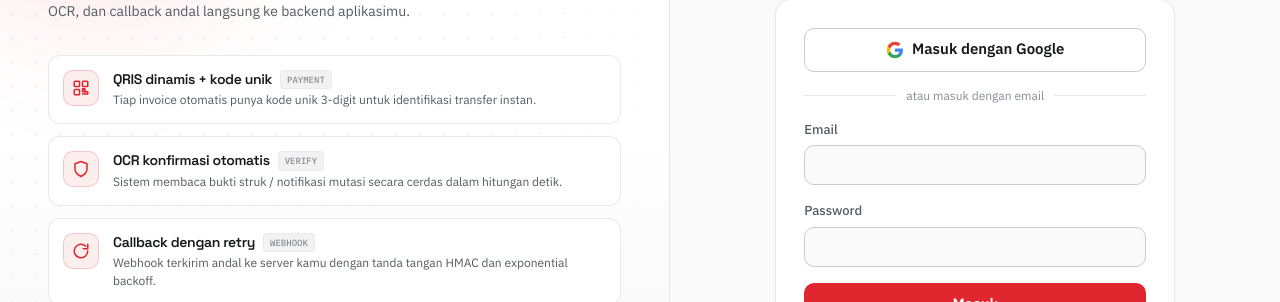
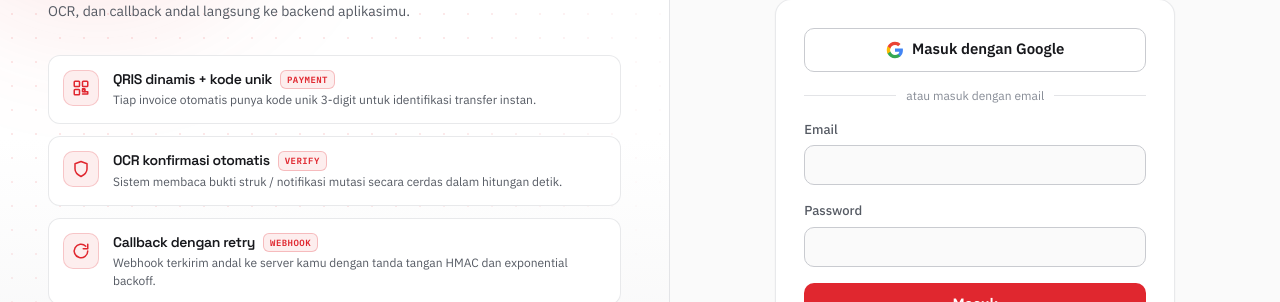
Before and after one commit to Banten-IT-Solutions/BITS-Pay, a Svelte app in the folder packages/user/: page /#/login in a window 1280 px wide. Shown: the part 262-564 px from the top of the page. Built offline with nearby package versions, Linux system fonts and the light colour scheme; no server answers.

Commit message:
style(ui): update category tags in auth cards to accent style

```diff
--- a/packages/user/src/components/layout/AuthLayout.svelte
+++ b/packages/user/src/components/layout/AuthLayout.svelte
@@ -105,7 +105,7 @@
                 <h3 class="font-display text-sm font-semibold tracking-tight text-text leading-snug">
                   {f.title}
                 </h3>
-                <span class="rounded bg-surface-2 px-1.5 py-0.5 font-mono text-[9px] font-medium text-faint border border-border/50">
+                <span class="rounded-md border border-accent/25 bg-accent-soft px-1.5 py-0.5 font-mono text-[9px] font-semibold tracking-wider text-accent uppercase">
                   {f.tag}
                 </span>
               </div>
```
